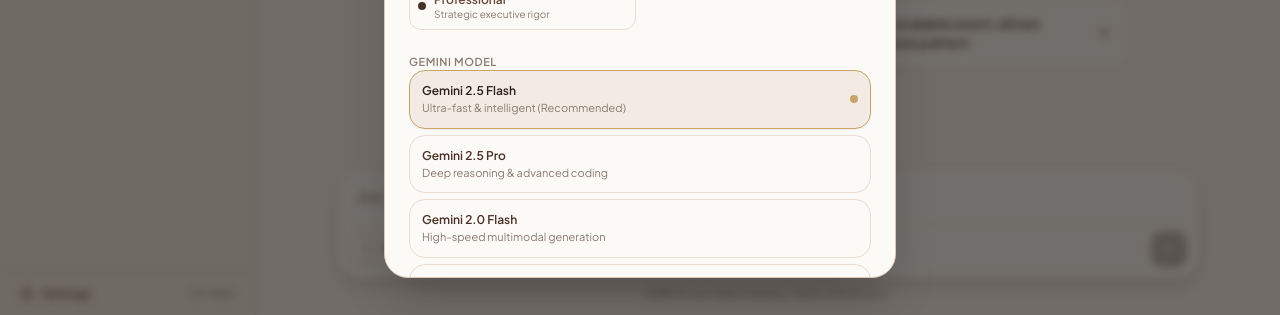
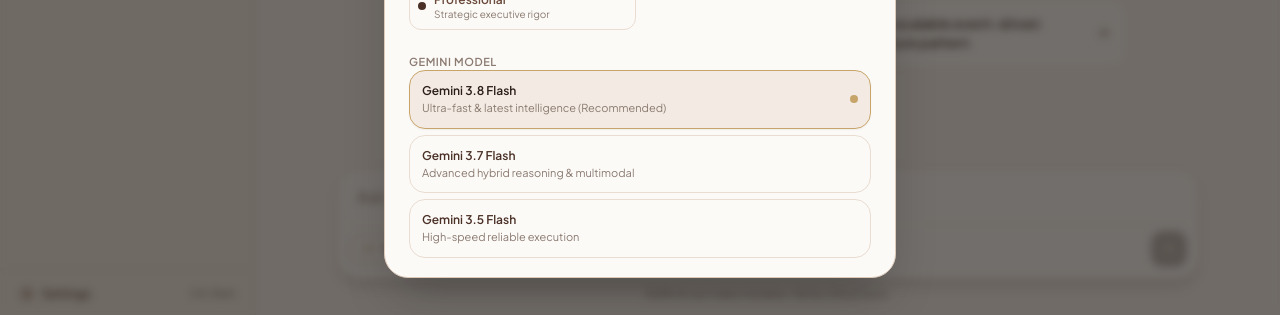
Before and after one commit to Temkin236/Aura-AI, a React (Vite) app: page / in a window 1280 px wide. Both pictures are taken after a click on the button 1248 px from the left and 27 px from the top of the page. Shown: the part 482-797 px from the top of the page. Built offline with nearby package versions, Linux system fonts and the light colour scheme.

Commit message:
fix: configure active gemini-3.8-flash model for live responses

```diff
--- a/server.ts
+++ b/server.ts
@@ -17,16 +17,37 @@
 
 // Supported Gemini models allowlist
 export const ALLOWED_MODELS = [
+  'gemini-3.8-flash',
+  'gemini-3.7-flash',
+  'gemini-3.5-flash',
   'gemini-flash-latest',
-  'gemini-1.5-flash',
-  'gemini-2.0-flash',
-  'gemini-1.5-pro',
   'gemini-2.5-flash',
   'gemini-2.5-pro',
+  'gemini-1.5-flash',
+  'gemini-1.5-pro',
 ] as const;
 
 export type SupportedModel = (typeof ALLOWED_MODELS)[number];
-export const DEFAULT_GEMINI_MODEL = (process.env.GEMINI_MODEL as SupportedModel) || 'gemini-flash-latest';
+export const DEFAULT_GEMINI_MODEL = (process.env.GEMINI_MODEL as SupportedModel) || 'gemini-3.8-flash';
+
+/**
+ * Maps legacy/alias model requests to active Gemini models.
+ */
+function resolveModelName(model: string): string {
+  if (
+    model === 'gemini-2.5-flash' ||
+    model === 'gemini-1.5-flash' ||
+    model === 'gemini-2.0-flash' ||
+    model === 'gemini-flash-latest' ||
+    !model
+  ) {
+    return 'gemini-3.8-flash';
+  }
+  if (model === 'gemini-2.5-pro' || model === 'gemini-1.5-pro') {
+    return 'gemini-3.8-flash';
+  }
+  return model;
+}
 
 /**
  * GET /api/health
@@ -50,7 +71,7 @@
   contents: Array<{ role: string; parts: Array<{ text: string }> }>,
   systemInstruction: string
 ): Promise<string> {
-  const modelName = model || 'gemini-flash-latest';
+  const modelName = resolveModelName(model);
   const url = `https://generativelanguage.googleapis.com/v1beta/models/${modelName}:generateContent`;
 
   const response = await fetch(url, {
@@ -117,10 +138,9 @@
   }
 
   // 3. Resolve target model & persona system prompt
-  const targetModel: string =
-    typeof model === 'string' && ALLOWED_MODELS.includes(model as SupportedModel)
-      ? model
-      : DEFAULT_GEMINI_MODEL;
+  const targetModel: string = resolveModelName(
+    typeof model === 'string' ? model : DEFAULT_GEMINI_MODEL
+  );
 
   const targetMode = typeof mode === 'string' ? mode : 'developer';
   const systemInstruction = buildSystemPrompt(targetMode);
--- a/src/App.tsx
+++ b/src/App.tsx
@@ -6,7 +6,7 @@
 const DEFAULT_SETTINGS: UserSettings = {
   theme: 'light',
   defaultMode: 'developer',
-  model: 'gemini-2.5-flash',
+  model: 'gemini-3.8-flash',
 };
 
 export default function App() {
--- a/src/components/settings/SettingsModal.tsx
+++ b/src/components/settings/SettingsModal.tsx
@@ -173,12 +173,11 @@
             </label>
             <div className="space-y-1.5">
               {[
-                { id: 'gemini-2.5-flash', name: 'Gemini 2.5 Flash', desc: 'Ultra-fast & intelligent (Recommended)' },
-                { id: 'gemini-2.5-pro', name: 'Gemini 2.5 Pro', desc: 'Deep reasoning & advanced coding' },
-                { id: 'gemini-2.0-flash', name: 'Gemini 2.0 Flash', desc: 'High-speed multimodal generation' },
-                { id: 'gemini-1.5-flash', name: 'Gemini 1.5 Flash', desc: 'Reliable, low-latency execution' },
+                { id: 'gemini-3.8-flash', name: 'Gemini 3.8 Flash', desc: 'Ultra-fast & latest intelligence (Recommended)' },
+                { id: 'gemini-3.7-flash', name: 'Gemini 3.7 Flash', desc: 'Advanced hybrid reasoning & multimodal' },
+                { id: 'gemini-3.5-flash', name: 'Gemini 3.5 Flash', desc: 'High-speed reliable execution' },
               ].map((m) => {
-                const isSelected = (settings.model || 'gemini-2.5-flash') === m.id;
+                const isSelected = (settings.model || 'gemini-3.8-flash') === m.id;
                 return (
                   <button
                     key={m.id}
```
